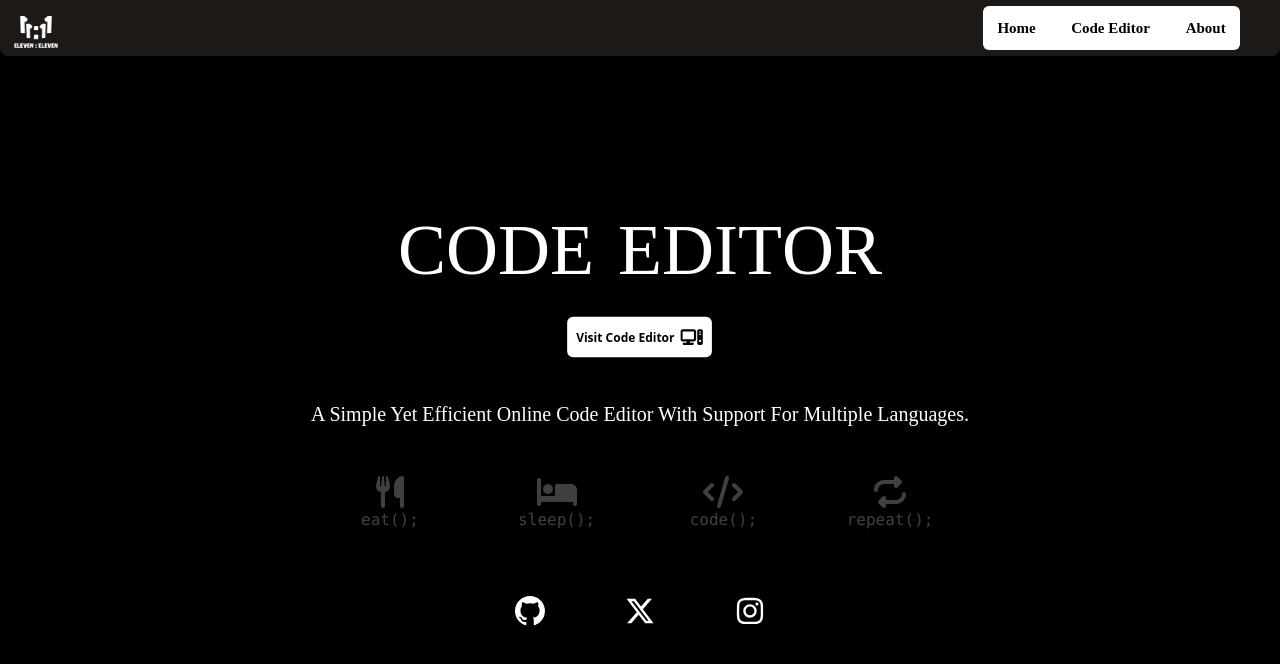
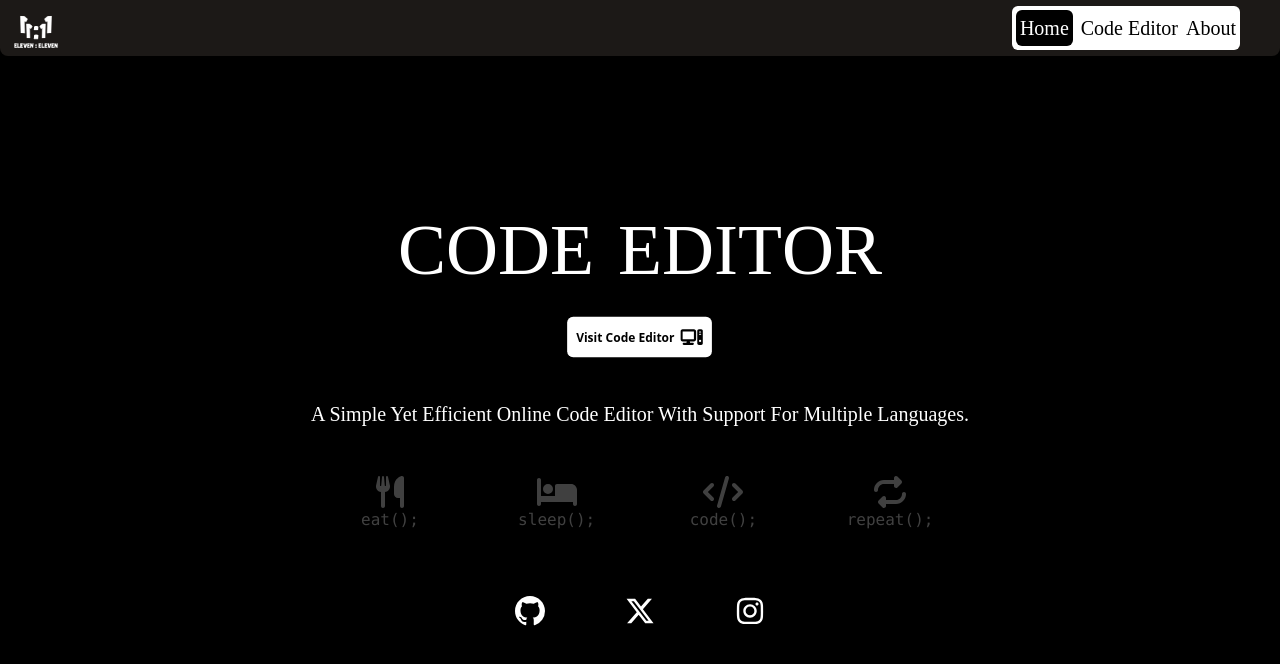
Before and after one commit to Akilraj-1153/Code-Editor, a React (Create React App) app: page / in a window 1280 px wide. Shown: the top 664 px of the page. Built offline with nearby package versions, Linux system fonts and the light colour scheme.

Commit message:
updated ui

```diff
--- a/src/Components/Atoms/Atoms.js
+++ b/src/Components/Atoms/Atoms.js
@@ -3,6 +3,11 @@ import { atom } from "recoil";
 export const Navstate = atom({
   key: "Navstate",
   default: false,
+});
+
+export const Navbtnstate = atom({
+  key: "Navbtnstate",
+  default: 'Home',
 });
 
 export const activeLanguage = atom({
@@ -12,7 +17,7 @@ export const activeLanguage = atom({
 
 export const activeTheme = atom({
   key: "activeTheme",
-  default: "ambiance",
+  default: "chrome",
 });
 
 export const codeToServer = atom({
--- a/src/Components/Code Editor/Html_Css_Js.jsx
+++ b/src/Components/Code Editor/Html_Css_Js.jsx
@@ -11,7 +11,7 @@ import "ace-builds/src-noconflict/theme-github";
 import "ace-builds/src-noconflict/ext-language_tools";
 
 function Html_Css_Js() {
-  const [fileName, setFileName] = useState("script.js");
+  const [fileName, setFileName] = useState("index.html");
   const [code, setCode] = useState(files[fileName].value);
   const [currentTheme] = useRecoilState(activeTheme);
 
--- a/src/Components/Code Editor/InOpDisplay.jsx
+++ b/src/Components/Code Editor/InOpDisplay.jsx
@@ -61,9 +61,9 @@ function InOpDisplay() {
     <>
       <div className="h-[5vh] w-full bg-white/30 rounded-md flex items-center p-2 gap-2">
         {currentLanguage === "HTML  CSS  JS" ? (
-          <button onClick={handleCodeRun}>Run</button>
+          <button className="bg-black text-white p-1 px-2 rounded-md" onClick={handleCodeRun}>Run</button>
         ) : (
-          <button onClick={handleServerCodeRun}>Run</button>
+          <button className="bg-black text-white p-1 px-2 rounded-md"  onClick={handleServerCodeRun}>Run</button>
         )}
       </div>
       <iframe
--- a/src/Components/NavBar/NavBar.jsx
+++ b/src/Components/NavBar/NavBar.jsx
@@ -1,18 +1,19 @@
 import React, { useState } from "react";
 import { RiExpandLeftFill } from "react-icons/ri";
 import { RiExpandRightFill } from "react-icons/ri";
-import { Navstate } from "../Atoms/Atoms";
+import { Navstate,Navbtnstate } from "../Atoms/Atoms";
 import { useRecoilState } from "recoil";
 import { useNavigate } from "react-router-dom";
 
 function NavBar() {
   const [EELogo] = useState(require("../../Assets/11 White.png"));
   const [naviconactive, setNaveiconactive] = useRecoilState(Navstate);
+  const [currentnavbtn,setCurrentNavBtn]=useRecoilState(Navbtnstate)
   const navigate = useNavigate();
 
 
   return (
-    <div className="h-fit w-full flex flex-col gap-2">
+    <div className="h-fit w-full flex flex-col gap-1">
       <div className="h-[7vh] w-screen bg-stone-900 rounded-b-lg flex items-center">
         <div className="h-full select-none">
           <img
@@ -22,23 +23,44 @@ function NavBar() {
           ></img>
         </div>
         <div className="flex gap-2 justify-end h-full w-full items-center mr-10 font-mateSc text-xl select-none xs:hidden md:flex">
-          <div className="flex bg-white rounded-md justify-center tems-center">
+          <div className="flex bg-white rounded-md justify-center tems-center gap-2 p-1">
             <button
-              onClick={()=>navigate("/")}
-              className="text-black font-bold  bg-white rounded-md p-2 scale-75 hover:scale-90 transition-transform "
+             onClick={() => {
+              navigate("/");
+              setCurrentNavBtn("Home");
+            }}
+              className={`${
+                currentnavbtn === "Home"
+                  ? "text-white bg-black p-1 rounded-md"
+                  : "text-black"
+              } cursor-pointer`}
             >
               Home
             </button>
             <button
-              onClick={()=>navigate("code_editor")}
+              onClick={() => {
+                navigate("code_editor");
+                setCurrentNavBtn("Code Editor");
+              }}
 
-              className="text-black font-bold bg-white rounded-md p-2  scale-75 hover:scale-90 transition-transform "
+              className={`${
+                currentnavbtn === "Code Editor"
+                  ? "text-white bg-black p-1 rounded-md"
+                  : "text-black"
+              } cursor-pointer`}
             >
               Code Editor
             </button>
             <button
-              onClick={()=>navigate("about/aboutce")}
-              className="text-black font-bold bg-white rounded-md p-2  scale-75 hover:scale-90 transition-transform "
+              onClick={() => {
+                navigate("about/aboutce");
+                setCurrentNavBtn("About");
+              }}
+              className={`${
+                currentnavbtn === "About"
+                  ? "text-white bg-black p-1 rounded-md"
+                  : "text-black"
+              } cursor-pointer`}
             >
               About
             </button>
@@ -57,17 +79,48 @@ function NavBar() {
         </div>
       </div>
       {naviconactive && (
-        <div className="bg-stone-900 h-[20vh] w-full rounded-lg  xs:flex md:hidden">
-          <div className="flex gap-4 justify-center h-full w-full items-end p-2 font-mateSc text-xl select-none flex-col">
+        <div className="bg-stone-900 h-[20vh] w-full rounded-lg  xs:flex md:hidden z-40">
+          <div className="flex gap-4 justify-center h-full w-full items-end p-2 font-mateSc text-xl select-none flex-col bg-white">
+          <button
+             onClick={() => {
+              navigate("/");
+              setCurrentNavBtn("Home");
+            }}
+              className={`${
+                currentnavbtn === "Home"
+                  ? "text-white bg-black p-1 rounded-md"
+                  : "text-black"
+              } cursor-pointer`}
+            >
+              Home
+            </button>
             <button
-              onClick={()=>navigate("/")}
-            className="text-white ">Home</button>
+              onClick={() => {
+                navigate("code_editor");
+                setCurrentNavBtn("Code Editor");
+              }}
+
+              className={`${
+                currentnavbtn === "Code Editor"
+                  ? "text-white bg-black p-1 rounded-md"
+                  : "text-black"
+              } cursor-pointer`}
+            >
+              Code Editor
+            </button>
             <button
-              onClick={()=>navigate("code_editor")}
-            className="text-white ">Code Editor</button>
-            <button
-              onClick={()=>navigate("about/aboutce")}
-              className="text-white ">About</button>
+              onClick={() => {
+                navigate("about/aboutce");
+                setCurrentNavBtn("About");
+              }}
+              className={`${
+                currentnavbtn === "About"
+                  ? "text-white bg-black p-1 rounded-md"
+                  : "text-black"
+              } cursor-pointer`}
+            >
+              About
+            </button>
           </div>
         </div>
       )}
```
